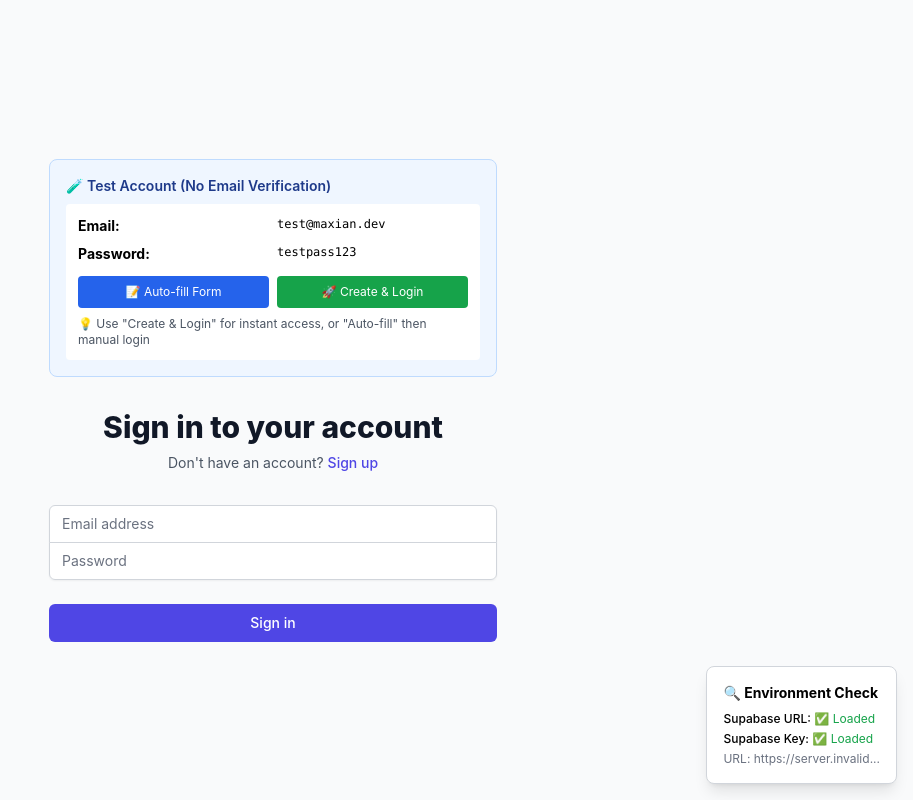
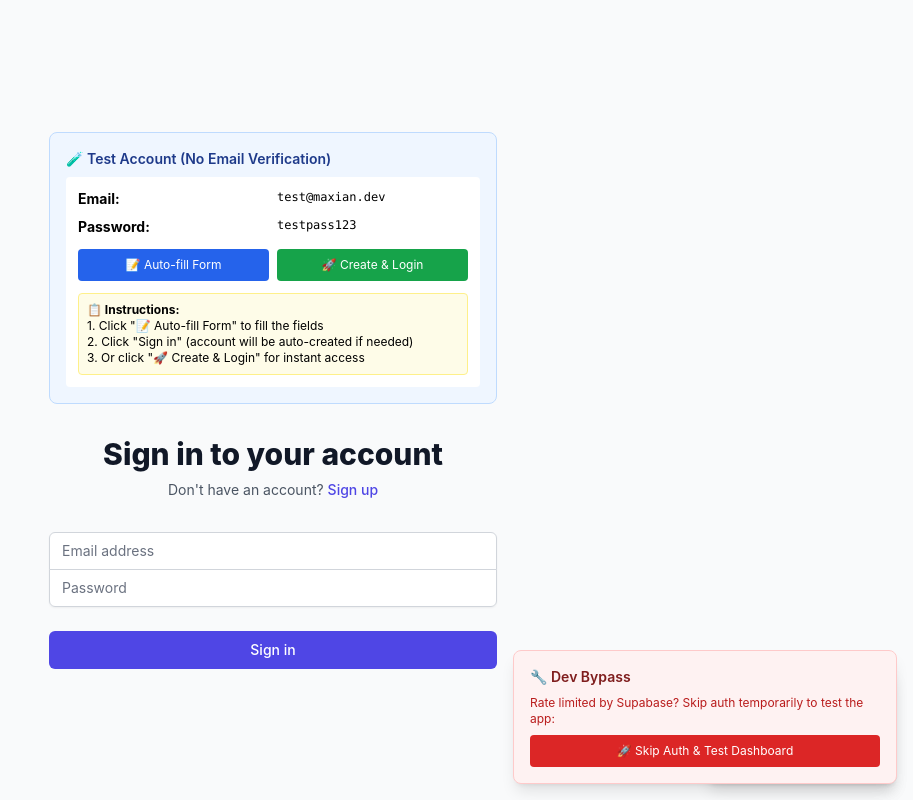
Before and after one commit to Strik88/MaxIan-Tracker, a React (Create React App) app: page / in a window 1280 px wide. Shown: the whole page, without its empty margins (367-1280 px from the left). Built offline with nearby package versions, Linux system fonts and the light colour scheme; no server answers.

Commit message:
🔧 Add development bypass to skip authentication and test dashboard functionality

```diff
--- a/src/App.tsx
+++ b/src/App.tsx
@@ -17,12 +17,18 @@ console.log('Environment variables:', {
 const AppContent: React.FC = () => {
   const { user, loading } = useAuth()
   const [authMode, setAuthMode] = useState<'login' | 'register'>('login')
+  const [devBypass, setDevBypass] = useState(false)
 
-  console.log('🎯 AppContent render:', { hasUser: !!user, userEmail: user?.email, loading })
+  console.log('🎯 AppContent render:', { hasUser: !!user, userEmail: user?.email, loading, devBypass })
 
   const toggleAuthMode = () => {
     console.log('🔄 Toggling auth mode from', authMode, 'to', authMode === 'login' ? 'register' : 'login')
     setAuthMode(prev => prev === 'login' ? 'register' : 'login')
+  }
+
+  const enableDevBypass = () => {
+    console.log('🔧 Development bypass enabled!')
+    setDevBypass(true)
   }
 
   if (loading) {
@@ -42,8 +48,8 @@ const AppContent: React.FC = () => {
     )
   }
 
-  if (user) {
-    console.log('✅ User authenticated, showing Dashboard')
+  if (user || devBypass) {
+    console.log('✅ User authenticated or dev bypass, showing Dashboard')
     return (
       <>
         <Dashboard />
@@ -56,6 +62,23 @@ const AppContent: React.FC = () => {
   return (
     <>
       <AuthForm mode={authMode} onToggleMode={toggleAuthMode} />
+
+      {/* Development Bypass Button */}
+      <div className="fixed bottom-4 right-4 bg-red-50 border border-red-200 rounded-lg p-4 shadow-lg max-w-sm z-50">
+        <div className="text-sm">
+          <h3 className="font-semibold text-red-900 mb-2">🔧 Dev Bypass</h3>
+          <p className="text-xs text-red-700 mb-2">
+            Rate limited by Supabase? Skip auth temporarily to test the app:
+          </p>
+          <button
+            onClick={enableDevBypass}
+            className="w-full bg-red-600 text-white px-3 py-2 rounded text-xs hover:bg-red-700"
+          >
+            🚀 Skip Auth & Test Dashboard
+          </button>
+        </div>
+      </div>
+
       <EnvCheck />
     </>
   )
--- a/src/components/Auth/AuthForm.tsx
+++ b/src/components/Auth/AuthForm.tsx
@@ -56,6 +56,34 @@ export const AuthForm: React.FC<AuthFormProps> = ({ mode, onToggleMode }) => {
         const { error } = await signIn(formData.email, formData.password)
         if (error) {
           console.error('🔐 AuthForm: Login failed:', error.message)
+
+          // Special handling for test account
+          if (formData.email === 'test@maxian.dev' && error.message === 'Invalid login credentials') {
+            console.log('🧪 Test account not found, creating it first...')
+            setError('Test account not found, creating it now...')
+
+            // Try to create test account first
+            const { error: signUpError } = await signUp(formData.email, formData.password, formData.username || 'MaxIanTest')
+
+            if (signUpError && !signUpError.message.includes('already been registered')) {
+              setError(`Failed to create test account: ${signUpError.message}`)
+              return
+            }
+
+            // Wait a moment then try login again
+            setTimeout(async () => {
+              console.log('🧪 Retrying login after account creation...')
+              const { error: retryError } = await signIn(formData.email, formData.password)
+              if (retryError) {
+                setError(`Still unable to login: ${retryError.message}`)
+              } else {
+                console.log('🧪 Test account login successful!')
+              }
+            }, 2000)
+
+            return
+          }
+
           setError(error.message || 'Login failed')
         } else {
           console.log('🔐 AuthForm: Login successful!')
@@ -68,7 +96,7 @@ export const AuthForm: React.FC<AuthFormProps> = ({ mode, onToggleMode }) => {
           setError(error.message || 'Registration failed')
         } else {
           console.log('🔐 AuthForm: Registration successful!')
-          setSuccessMessage('Registration successful! Check your email for verification.')
+          setSuccessMessage('Registration successful! You can now login.')
         }
       }
     } catch (err: any) {
@@ -151,8 +179,11 @@ export const AuthForm: React.FC<AuthFormProps> = ({ mode, onToggleMode }) => {
                 {loading ? '⏳ Working...' : '🚀 Create & Login'}
               </button>
             </div>
-            <div className="mt-2 text-xs text-gray-600">
-              💡 Use "Create & Login" for instant access, or "Auto-fill" then manual login
+            <div className="mt-3 p-2 bg-yellow-50 border border-yellow-200 rounded text-xs">
+              <strong>📋 Instructions:</strong><br/>
+              1. Click "📝 Auto-fill Form" to fill the fields<br/>
+              2. Click "Sign in" (account will be auto-created if needed)<br/>
+              3. Or click "🚀 Create & Login" for instant access
             </div>
           </div>
         </div>
--- a/src/components/Dashboard/Dashboard.tsx
+++ b/src/components/Dashboard/Dashboard.tsx
@@ -34,6 +34,10 @@ export const Dashboard: React.FC = () => {
     await signOut()
   }
 
+  // Dev bypass mode check
+  const isDevBypass = !user
+  const displayEmail = user?.user_metadata?.username || user?.email || 'Dev User (No Auth)'
+
   return (
     <div className="min-h-screen bg-gray-50">
       {/* Header */}
@@ -43,14 +47,18 @@ export const Dashboard: React.FC = () => {
             <div>
               <h1 className="text-3xl font-bold text-gray-900">MaxIan Task Tracker</h1>
               <p className="text-sm text-gray-600">
-                Welcome back, {user?.user_metadata?.username || user?.email}
+                {isDevBypass ? (
+                  <span className="text-red-600">🔧 Development Mode (No Authentication)</span>
+                ) : (
+                  `Welcome back, ${displayEmail}`
+                )}
               </p>
             </div>
             <button
               onClick={handleSignOut}
               className="bg-gray-600 text-white px-4 py-2 rounded-md hover:bg-gray-700 transition-colors"
             >
-              Sign Out
+              {isDevBypass ? 'Exit Dev Mode' : 'Sign Out'}
             </button>
           </div>
         </div>
@@ -58,6 +66,15 @@ export const Dashboard: React.FC = () => {
 
       {/* Main Content */}
       <div className="max-w-4xl mx-auto px-4 sm:px-6 lg:px-8 py-8">
+        {isDevBypass && (
+          <div className="bg-red-50 border border-red-200 rounded-lg p-4 mb-6">
+            <h3 className="text-red-900 font-semibold">⚠️ Development Bypass Mode</h3>
+            <p className="text-red-700 text-sm mt-1">
+              You're testing without authentication. Task management may have limited functionality.
+            </p>
+          </div>
+        )}
+
         <div className="space-y-6">
           {/* Week Navigation */}
           <WeekSelector
```
